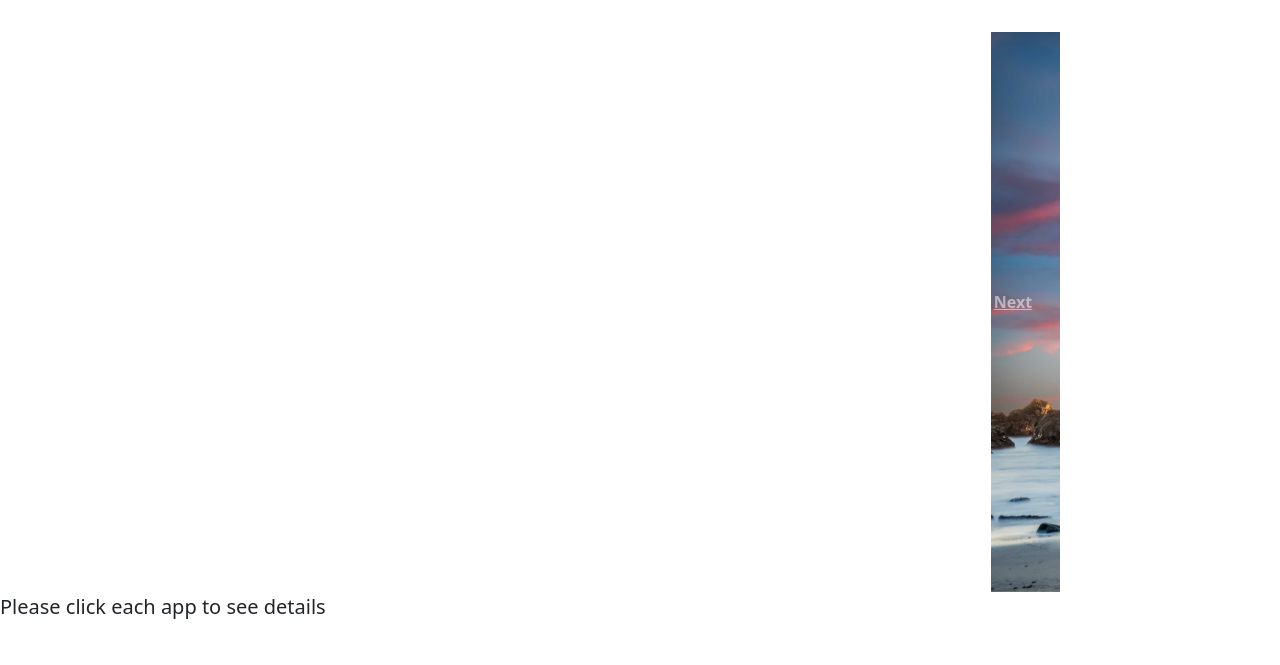
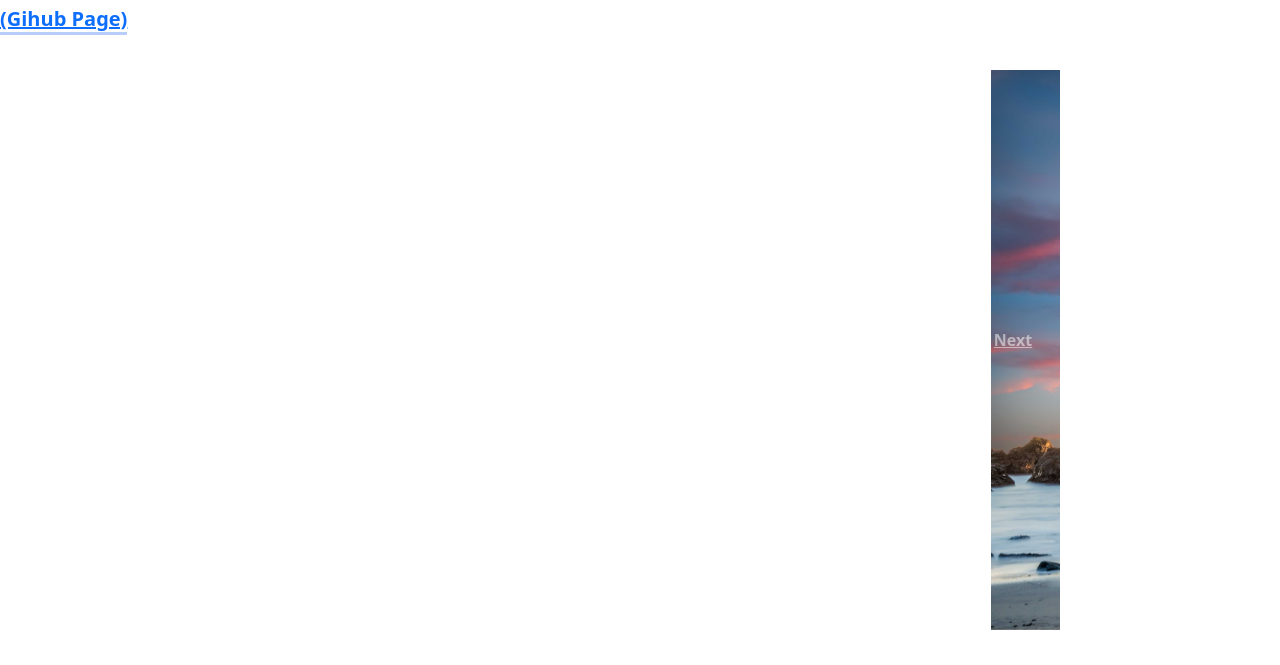
Before and after one commit to sjdevloper/gatsby_mysite, a Gatsby site: page /blog in a window 1280 px wide. Shown: the part 248-913 px from the top of the page. Built offline with nearby package versions, Linux system fonts and the light colour scheme; Gatsby itself is replaced by a stand-in of ours.

Commit message:
updateExperience

```diff
--- a/src/pages/blog.js
+++ b/src/pages/blog.js
@@ -20,6 +20,7 @@ const blog = () => (
       <p class="blog">
         <a href="https://sjiang20.github.io/" target="_blank">
           <h1> Click Here </h1>
+          <a>(Gihub Page)</a>
         </a>
       </p>
     </div>
@@ -40,7 +41,7 @@ const blog = () => (
 
     {/* <div class="grid-container">
       <div class="grid-item"> */}
-        <p>Please click each app to see details</p>
+
     <h1>
       <a
         href="https://github.com/sjiang20/CS6300"
```
Lines whose indentation alone changed are shown as unchanged.
